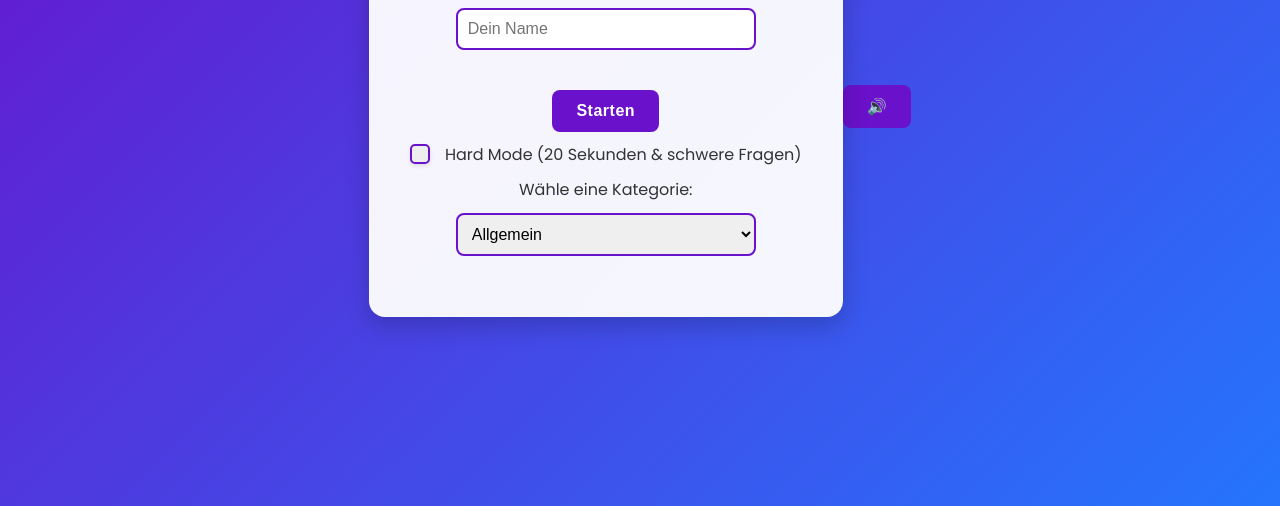
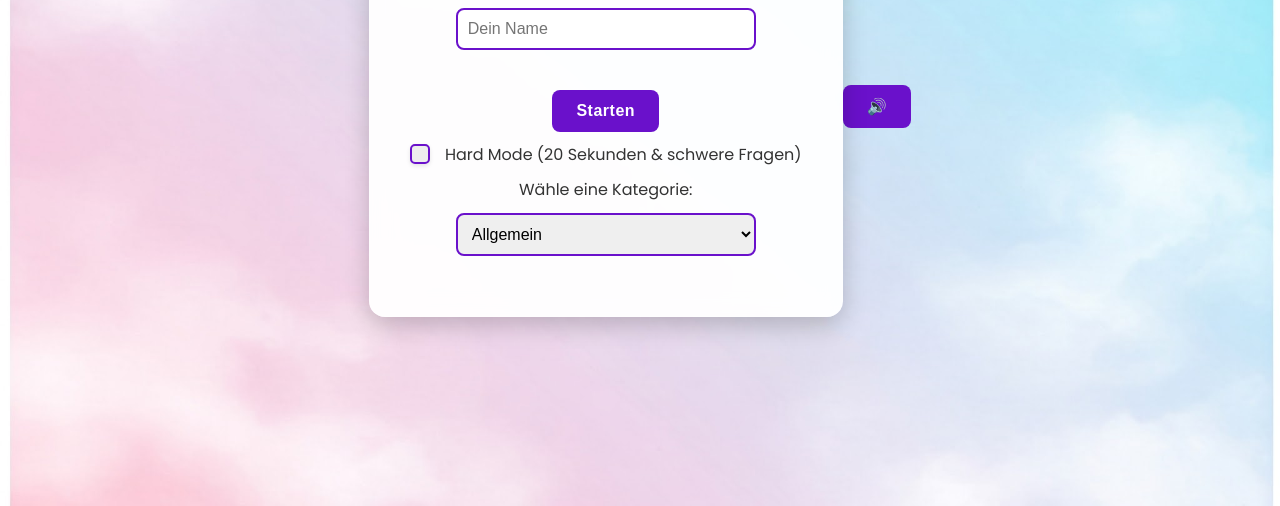
Before and after one commit to Amir-6687/Quiz, a plain HTML site: page index.html in a window 1280 px wide. Shown: the part 294-800 px from the top of the page. Drawn offline with Linux system fonts and the light colour scheme.

Commit message:
background geändert

```diff
--- a/style.css
+++ b/style.css
@@ -7,8 +7,12 @@
 
 /* Body */
 body {
+  background-image: url(./image/Gemini_Generated_Image_xif1l4xif1l4xif1.jpeg);
+  background-size: cover;
+  background-position: center;
+  background-repeat: no-repeat;
   font-family: "Poppins", sans-serif; /* استفاده از فونت مدرن‌تر */
-  background: linear-gradient(135deg, #6a11cb, #2575fc); /* گرادینت جذاب‌تر */
+
   color: #333;
   display: flex;
   justify-content: center;
```
Also changed, not shown: image/Gemini_Generated_Image_xif1l4xif1l4xif1.jpeg (added).
